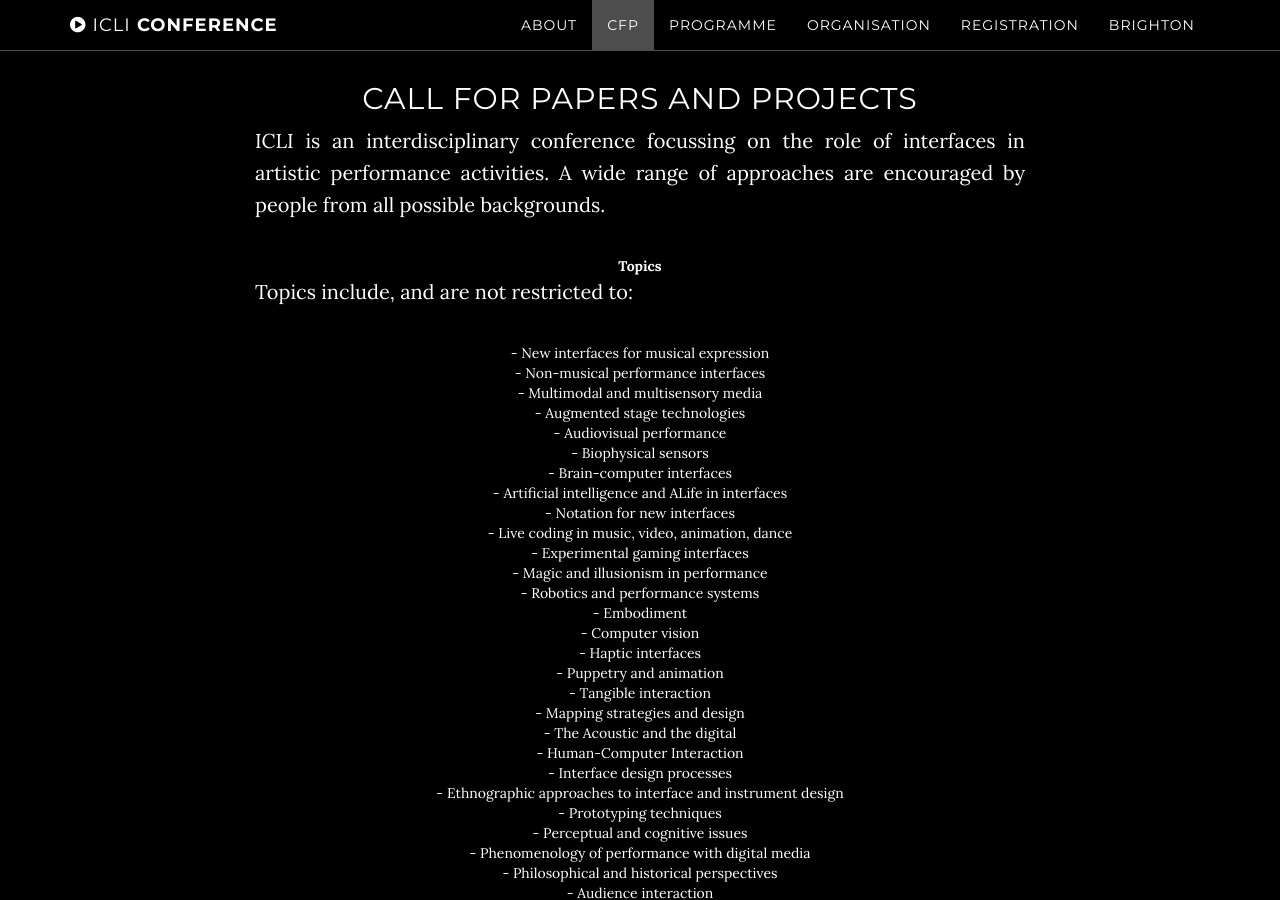
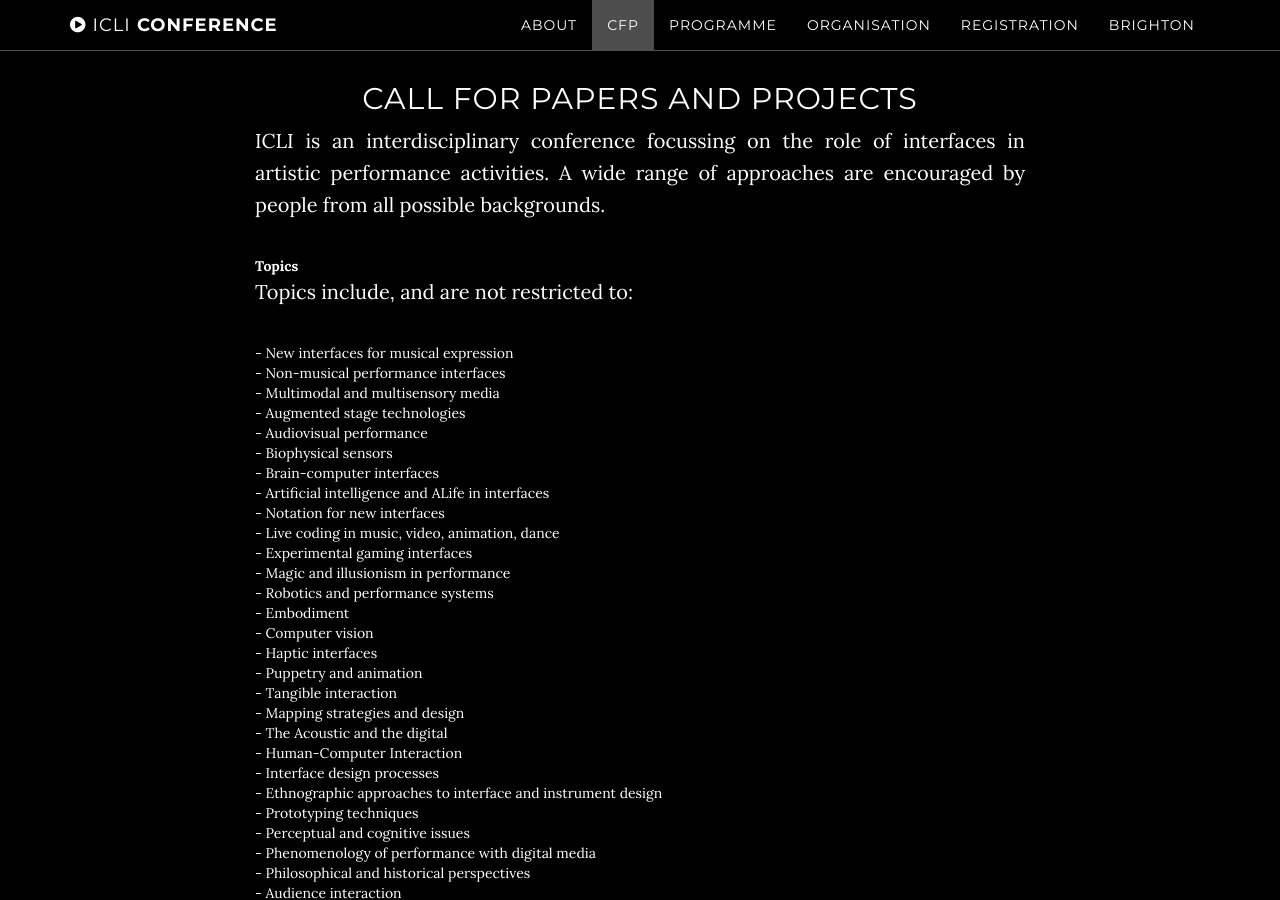
Before and after one commit to thormagnusson/liveinterfaces, a Jekyll site: the page built from index.html, in a window 1280 px wide and 900 px high, scrolled down 2282 px. Built offline with Jekyll 4.4.1, drawn with Linux system fonts in a browser that asks for light colours.

Commit message:
fixing layout

```diff
--- a/_includes/cfp.html
+++ b/_includes/cfp.html
@@ -1,8 +1,8 @@
 <!-- Call for Proposals Section -->
-<section id="cfp" class="container content-section text-center">
+<section id="cfp" class="container content-section text-left">
       <!--  <div class="cfp-section"> -->
     <div class="row">
-        <div class="row text-center">
+        <div class="row text-left">
             <div class="col-lg-8 col-lg-offset-2">
 
             <h2>Call for Papers and Projects</h2>
```
